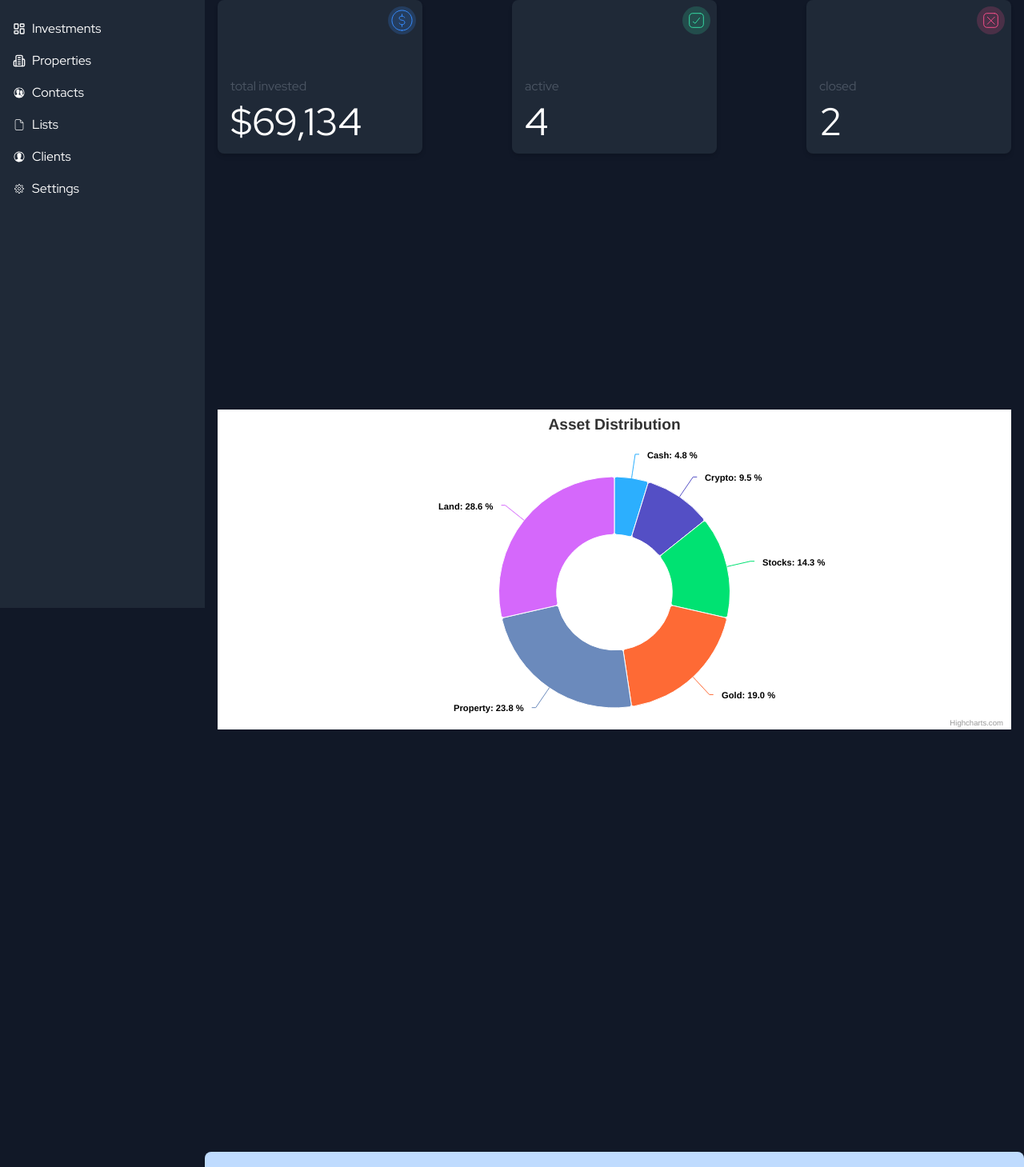
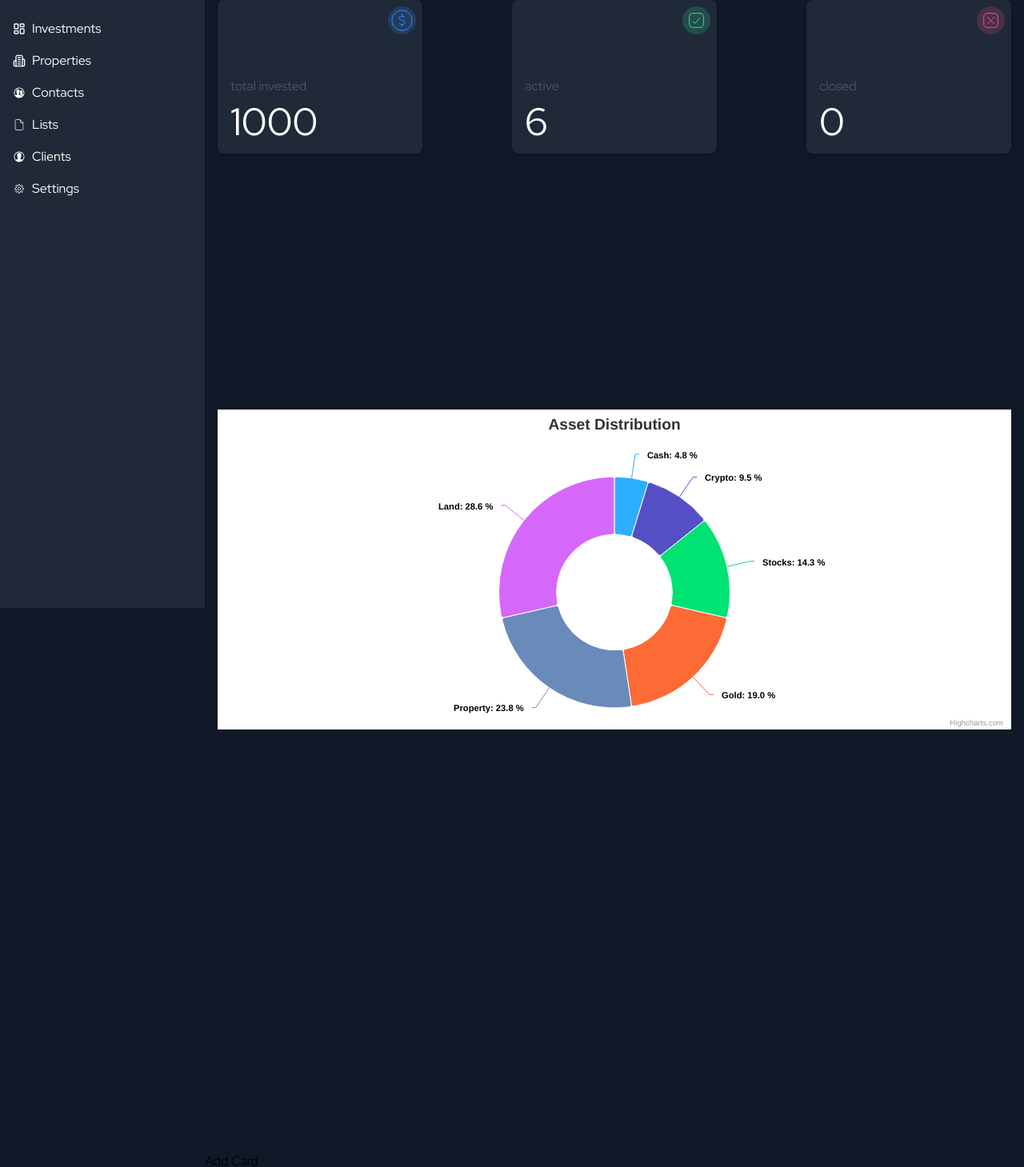
Before and after one commit to VladislavDulev/investment-dashboard, a React (Create React App) app: page / in a window 1280 px wide. Shown: the part 40-1499 px from the top of the page at 80% size. Built offline with nearby package versions, Linux system fonts and the light colour scheme.

Commit message:
feat: pass data for active and closed cards to the store

```diff
--- /dev/null
+++ b/src/actions/dashboardActions.ts
@@ -0,0 +1,15 @@
+import { ActionTypes } from "../types/actionTypes";
+
+export const setActiveCardCount = (count: number) => {
+  return {
+    type: ActionTypes.SET_ACTIVE_CARD_COUNT,
+    payload: count,
+  };
+};
+
+export const setCanceledCardCount = (count: number) => {
+  return {
+    type: ActionTypes.SET_CANCELED_CARD_COUNT,
+    payload: count,
+  };
+};
--- a/src/components/dashboard/cards/CardsSection.tsx
+++ b/src/components/dashboard/cards/CardsSection.tsx
@@ -1,11 +1,31 @@
-import React, { useState } from "react";
+import React, { useEffect, useRef, useState } from "react";
 import { cards } from "../../../data/cards";
 import { CardStatusTypes } from "../../../types/cardStatusTypes";
 import InvestmentManagementCard from "./InvestmentManagementCard";
+import { useDispatch } from "react-redux";
+import {
+  setActiveCardCount,
+  setCanceledCardCount,
+} from "../../../actions/dashboardActions";
 
 //TODO: Maybe renaming is needed
 const CardsSection = () => {
+  const dispatch = useDispatch();
   const [cardsData, setCardsData] = useState(cards);
+  const highestIdRef = useRef(Math.max(...cardsData.map((card) => card.id)));
+
+  //TODO: Potentially customHook could be created.
+  const getCountByStatus = (cards: any[], status: CardStatusTypes): number => {
+    return cards.filter((card) => card.status === status).length;
+  };
+
+  useEffect(() => {
+    const activeCount = getCountByStatus(cardsData, CardStatusTypes.ACTIVE);
+    const closedCount = getCountByStatus(cardsData, CardStatusTypes.CLOSED);
+
+    dispatch(setActiveCardCount(activeCount));
+    dispatch(setCanceledCardCount(closedCount));
+  }, [cardsData, dispatch]);
 
   const handleToggle = (id: number) => {
     setCardsData((prevCards) =>
@@ -23,14 +43,23 @@ const CardsSection = () => {
     );
   };
 
-  // useEffect(() => {
-  //   console.log(
-  //     "First card status:",
-  //     cardsData.length > 0 ? cardsData[0].status : null
-  //   );
-  // }, [cardsData]);
+  const handleAddCard = () => {
+    highestIdRef.current += 1;
+    const newCard = {
+      id: highestIdRef.current,
+      status: "active",
+      investmentType: "Commodities",
+      investmentName: "Test",
+      investmentListing: "Test",
+      value: 0,
+      date: "15 February",
+    };
+    setCardsData((prevCards) => [...prevCards, newCard]);
+  };
+
   return (
     <div className="cards">
+      <button onClick={handleAddCard}>Add Card</button>
       {cardsData.map((card) => (
         <InvestmentManagementCard
           key={card.id}
--- a/src/components/dashboard/panel/Panels.tsx
+++ b/src/components/dashboard/panel/Panels.tsx
@@ -9,7 +9,6 @@ const Panels = () => {
         <InvestmentStatusCard
           cardType={CardStatusTypes.INVESTED}
           title="total invested"
-          value="$69,134"
         />
       </div>
 
@@ -17,14 +16,12 @@ const Panels = () => {
         <InvestmentStatusCard
           cardType={CardStatusTypes.ACTIVE}
           title="active"
-          value="4"
         />
       </div>
       <div className="panel-closed bg-gray-900 p-4 hidden sm:block lg:col-span-1 xl:col-span-1">
         <InvestmentStatusCard
           cardType={CardStatusTypes.CLOSED}
           title="closed"
-          value="2"
         />
       </div>
 
@@ -32,14 +29,12 @@ const Panels = () => {
         <InvestmentStatusCard
           cardType={CardStatusTypes.ACTIVE}
           title="active"
-          value="4"
         />
       </div>
       <div className="panel-closed bg-gray-900 p-4 sm:hidden lg:col-span-1 xl:col-span-1">
         <InvestmentStatusCard
           cardType={CardStatusTypes.CLOSED}
           title="closed"
-          value="2"
         />
       </div>
       <div className="panel-chart bg-gray-900 p-4 sm:col-span-2 lg:col-span-3 xl:col-span-3">
--- a/src/components/dashboard/widgets/InvestmentStatusCard.tsx
+++ b/src/components/dashboard/widgets/InvestmentStatusCard.tsx
@@ -2,41 +2,68 @@ import { ReactComponent as InvestmentIcon } from "../../../assets/icons/icon-inv
 import { ReactComponent as ActiveIcon } from "../../../assets/icons/icon-active.svg";
 import { ReactComponent as ClosedIcon } from "../../../assets/icons/icon-closed.svg";
 import { CardStatusTypes } from "../../../types/cardStatusTypes";
+import { useSelector } from "react-redux";
+import { RootState } from "../../../reducers";
 
-// //TODO: see for another ways to import the icon by using a component or something.
+// //TODO: Possible other ways to import the icon by using a component or something.
 
 interface IInvestmentStatusCard {
   cardType: CardStatusTypes;
   title: string;
-  value: string;
 }
 
-const InvestmentStatusCard = ({
-  cardType,
-  title,
-  value,
-}: IInvestmentStatusCard) => {
-  const renderIcon = (cardType: CardStatusTypes) => {
+const InvestmentStatusCard = ({ cardType, title }: IInvestmentStatusCard) => {
+  const activeCardCount = useSelector(
+    (state: RootState) => state.dashboard.activeCardCount
+  );
+  const closedCardCount = useSelector(
+    (state: RootState) => state.dashboard.closedCardCount
+  );
+
+  // //TODO: Case for the investment card when add value to the store for it
+
+  const renderContent = (cardType: CardStatusTypes, showIcon: boolean) => {
+    let content = null;
+
     switch (cardType) {
       case CardStatusTypes.INVESTED:
-        return <InvestmentIcon className="mr-2 mb-2 ml-2 mt-2" />;
+        content = showIcon ? (
+          <InvestmentIcon className="mr-2 mb-2 ml-2 mt-2" />
+        ) : (
+          "1000"
+        );
+        break;
       case CardStatusTypes.ACTIVE:
-        return <ActiveIcon className="mr-2 mb-2 ml-2 mt-2" />;
+        content = showIcon ? (
+          <ActiveIcon className="mr-2 mb-2 ml-2 mt-2" />
+        ) : (
+          activeCardCount
+        );
+        break;
       case CardStatusTypes.CLOSED:
-        return <ClosedIcon className="mr-2 mb-2 ml-2 mt-2" />;
+        content = showIcon ? (
+          <ClosedIcon className="mr-2 mb-2 ml-2 mt-2" />
+        ) : (
+          closedCardCount
+        );
+        break;
       default:
-        return null;
+        break;
     }
+
+    return content;
   };
 
   return (
     <div className="bg-gray-800 rounded-lg p-4 shadow-md w-88 h-48 flex-shrink-0 flex flex-col justify-end relative">
-      <div className="absolute top-0 right-0">{renderIcon(cardType)}</div>
+      <div className="absolute top-0 right-0">
+        {renderContent(cardType, true)}
+      </div>
       <div className="text-gray-600 font-red-hat-display text-base font-normal">
         {title}
       </div>
       <div className="text-white font-red-hat-display text-5xl font-normal mt-2">
-        {value}
+        {renderContent(cardType, false)}
       </div>
     </div>
   );
--- /dev/null
+++ b/src/reducers/dashboardReducer.ts
@@ -0,0 +1,37 @@
+import { ActionTypes } from "../types/actionTypes";
+
+interface DashboardState {
+  activeCardCount: number;
+  closedCardCount: number;
+}
+
+const initialState: DashboardState = {
+  activeCardCount: 0,
+  closedCardCount: 0,
+};
+
+type DashboardAction =
+  | { type: ActionTypes.SET_ACTIVE_CARD_COUNT; payload: number }
+  | { type: ActionTypes.SET_CANCELED_CARD_COUNT; payload: number };
+
+const dashboardReducer = (
+  state = initialState,
+  action: DashboardAction
+): DashboardState => {
+  switch (action.type) {
+    case ActionTypes.SET_ACTIVE_CARD_COUNT:
+      return {
+        ...state,
+        activeCardCount: action.payload,
+      };
+    case ActionTypes.SET_CANCELED_CARD_COUNT:
+      return {
+        ...state,
+        closedCardCount: action.payload,
+      };
+    default:
+      return state;
+  }
+};
+
+export default dashboardReducer;
--- a/src/reducers/index.ts
+++ b/src/reducers/index.ts
@@ -1,8 +1,10 @@
 import { combineReducers } from "redux";
 import sidebarReducer from "./sidebarReducer";
+import dashboardReducer from "./dashboardReducer";
 
 const rootReducer = combineReducers({
   sidebar: sidebarReducer,
+  dashboard: dashboardReducer,
 });
 
 export type RootState = ReturnType<typeof rootReducer>;
--- a/src/types/actionTypes.ts
+++ b/src/types/actionTypes.ts
@@ -1,5 +1,5 @@
-// TODO: Maybe rename
-
 export enum ActionTypes {
   TOGGLE_SIDEBAR = "TOGGLE_SIDEBAR",
+  SET_ACTIVE_CARD_COUNT = "SET_ACTIVE_CARD_COUNT",
+  SET_CANCELED_CARD_COUNT = "SET_CANCELED_CARD_COUNT",
 }
```
